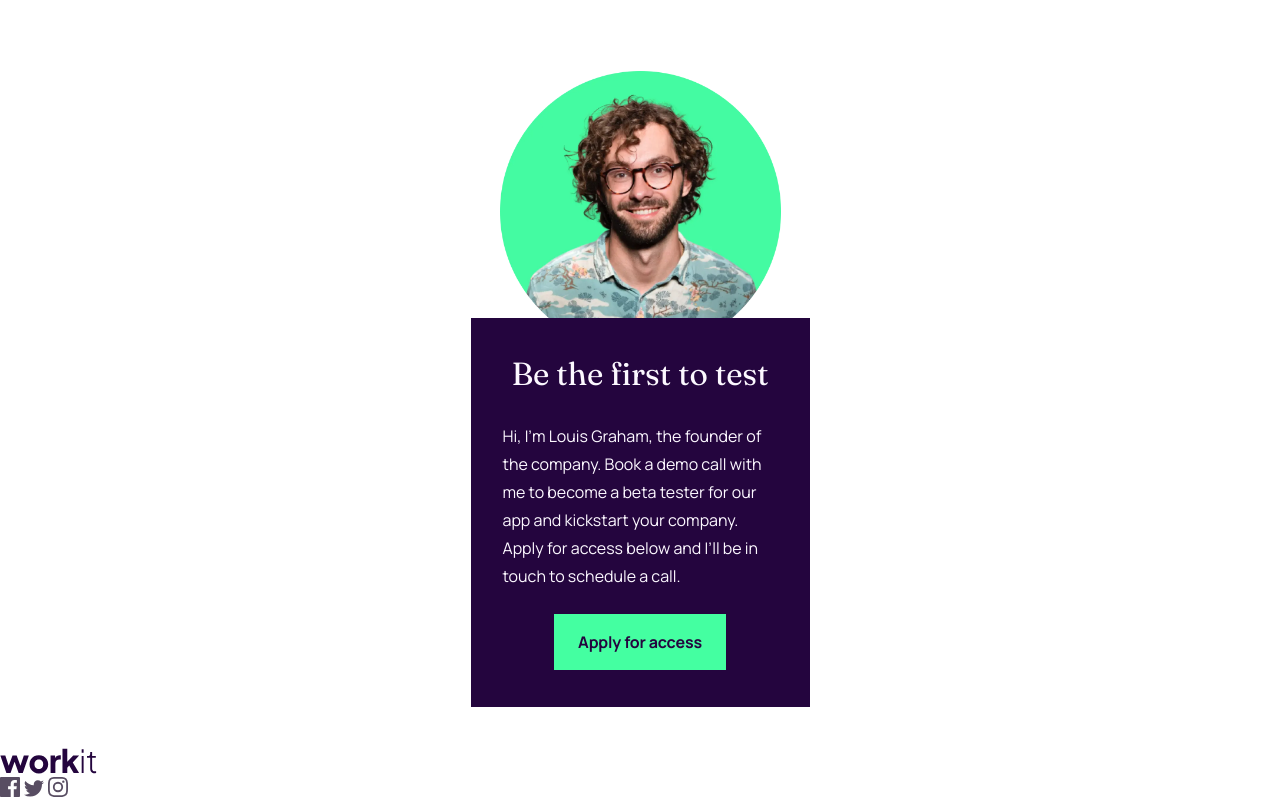
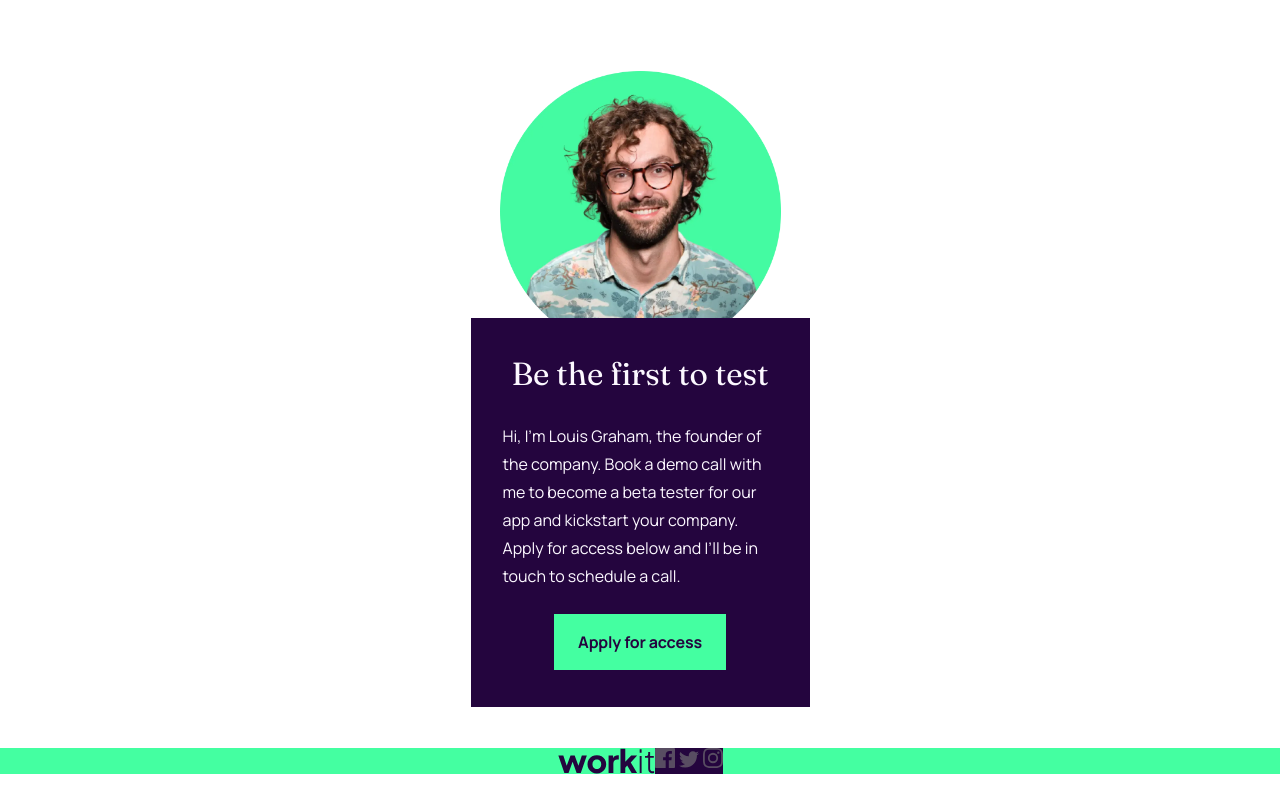
Before and after one commit to IssyPit/starter-code, a plain HTML site: page index.html in a window 1280 px wide. Shown: the part 1111-1911 px from the top of the page. After the commit the page ends 1885 px from the top, so only its background shows below. Drawn offline with Linux system fonts and the light colour scheme.

Commit message:
Alteração3

```diff
--- a/index.html
+++ b/index.html
@@ -11,7 +11,6 @@
 
   <title>Frontend Mentor | Workit landing page</title>
 </head>
-
 <body>
 
   <header class="header">
@@ -65,7 +64,7 @@
   </section>
 </body>
 
-<footer class="footer">
+<footer class="footer-principal">
   <img src="./assets/images/logo-dark.svg" alt="">
   <div class="footer-social">
     <img src="./assets/images/icon-facebook.svg" alt="">
--- a/styles/style.css
+++ b/styles/style.css
@@ -154,9 +154,11 @@
     font-weight: bold;
     border: none;
 }
-.footer{
-
+.footer-principal{
+    background-color: #44FFA1;
+   display: flex;
+   justify-content: center;
 }
 .footer-social{
-
+    background-color: #24053E;
 }
```
